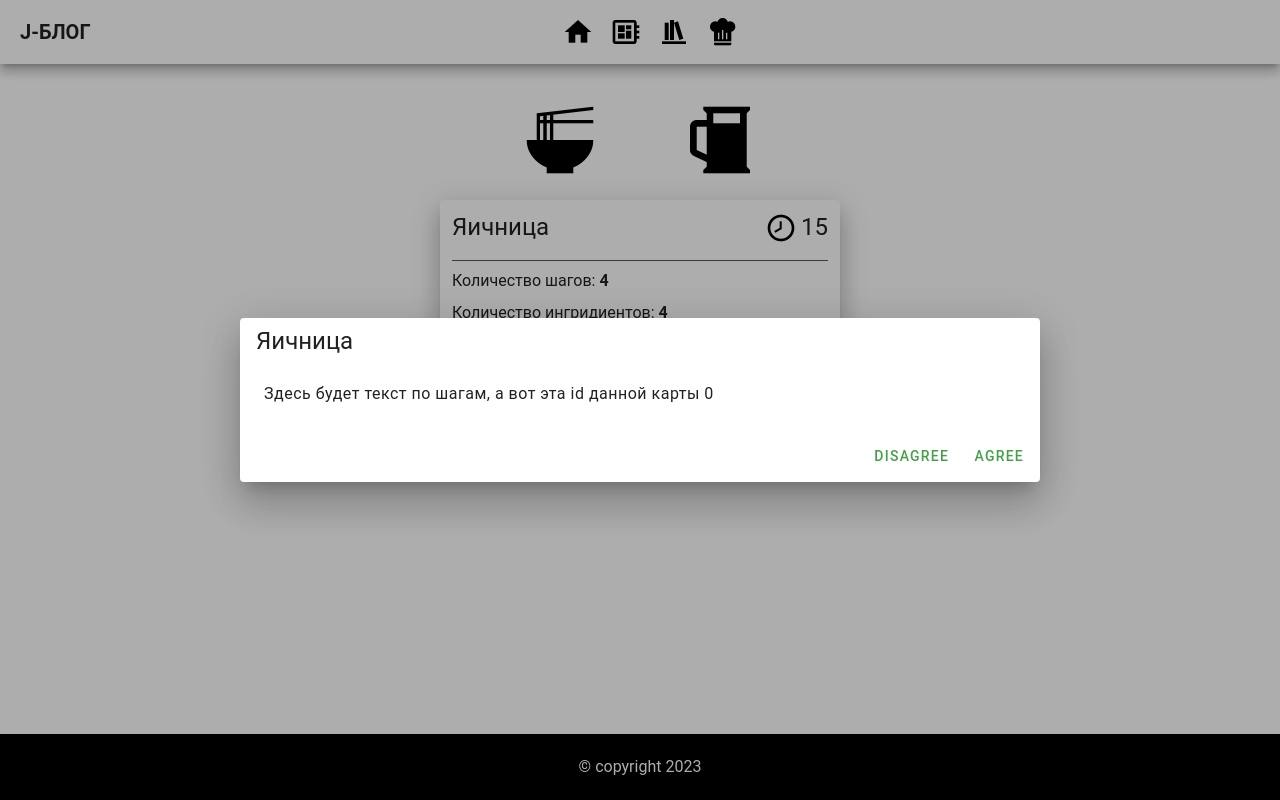
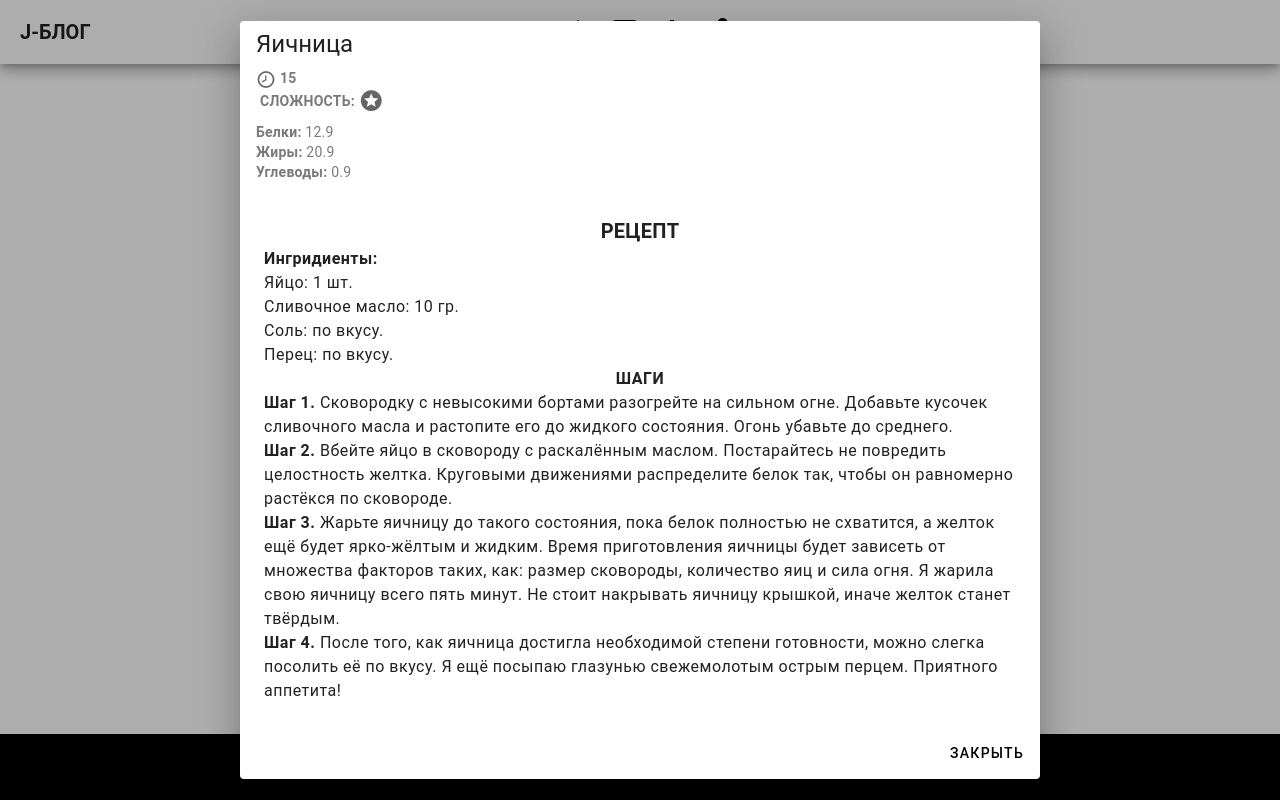
Before and after one commit to Potapov-AA/J-BLOG, a Vue app: page /recipes in a window 1280 px wide. Both pictures are taken after a click on the button "ПОДРОБНЕЕ". Built offline with nearby package versions, Linux system fonts and the light colour scheme.

Commit message:
Полностью настроено модальное окно подробного отображения рецепта

```diff
--- a/src/components/RecipeModalDialogComponent.vue
+++ b/src/components/RecipeModalDialogComponent.vue
@@ -17,7 +17,7 @@ export default {
 
 <template>
   <v-row justify="center">
-    <v-dialog v-model="dialog" width="800">
+    <v-dialog v-model="dialog" scrollable width="800">
       <template v-slot:activator="{ props }">
         <v-btn color="primary" v-bind="props"> Подробнее </v-btn>
       </template>
@@ -28,17 +28,92 @@ export default {
           </span>
           <span v-else class="text-h5">{{ recipes.drinks[id].title }}</span>
         </v-card-title>
+        <v-card-subtitle>
+          <div v-if="isFood">
+            <div>
+              <v-icon size="20" color="black">
+                mdi-clock-time-eight-outline
+              </v-icon>
+              <strong class="ml-1">
+                {{ recipes.foods[id].time }}
+              </strong>
+            </div>
+            <div>
+              <strong class="ml-1 text-uppercase"> сложность: </strong>
+              <v-icon
+                v-for="i in recipes.foods[id].difficulty"
+                :key="i"
+                size="25"
+                color="black"
+                class="pb-1"
+              >
+                mdi-star-circle
+              </v-icon>
+            </div>
+          </div>
+          <div v-else>
+            <div>
+              <strong class="ml-1 text-uppercase"> сложность: </strong>
+              <v-icon
+                v-for="i in recipes.drinks[id].difficulty"
+                :key="i"
+                size="25"
+                color="black"
+                class="pb-1"
+              >
+                mdi-star-circle
+              </v-icon>
+            </div>
+          </div>
+
+          <div class="pt-2" v-if="isFood">
+            <strong>Белки: </strong>{{ recipes.foods[id].calories.proteins
+            }}<br />
+            <strong>Жиры: </strong>{{ recipes.foods[id].calories.fats }}<br />
+            <strong>Углеводы: </strong
+            >{{ recipes.foods[id].calories.carbohydrates }}
+          </div>
+        </v-card-subtitle>
+
         <v-card-text>
-          Здесь будет текст по шагам, а вот эта id данной карты
-          {{ id }}
+          <div>
+            <p class="text-center text-uppercase text-h6 mt-4"><b>рецепт</b></p>
+          </div>
+
+          <div v-if="isFood">
+            <p><b>Ингридиенты:</b></p>
+            <p v-for="i in recipes.foods[id].ingridients" :key="i">
+              {{ i[0] }}: <span v-if="!isNaN(i[1])">{{ i[1] }}</span> {{ i[2] }}.
+            </p>
+          </div>
+          <div v-else>
+            <p><b>Ингридиенты:</b></p>
+            <p v-for="i in recipes.drinks[id].ingridients" :key="i">
+              {{ i[0] }}: <span v-if="!isNaN(i[1])">{{ i[1] }}</span> {{ i[2] }}.
+            </p>
+          </div>
+
+          <div v-if="isFood">
+            <p class="text-center text-uppercase text-h7"><b>Шаги</b></p>
+            <p v-for="i in recipes.foods[id].steps" :key="i">
+              <b>Шаг {{ recipes.foods[id].steps.indexOf(i) + 1 }}.</b>
+              {{ i }}
+            </p>
+          </div>
+          <div v-else>
+            <p class="text-center text-uppercase text-h7"><b>Шаги</b></p>
+            <p v-for="i in recipes.drinks[id].steps" :key="i">
+              <b>Шаг {{ recipes.drinks[id].steps.indexOf(i) + 1 }}.</b>
+              {{ i }}
+            </p>
+          </div>
+
         </v-card-text>
+
         <v-card-actions>
           <v-spacer></v-spacer>
-          <v-btn color="green-darken-1" variant="text" @click="dialog = false">
-            Disagree
-          </v-btn>
-          <v-btn color="green-darken-1" variant="text" @click="dialog = false">
-            Agree
+          <v-btn color="black" variant="text" @click="dialog = false">
+            Закрыть
           </v-btn>
         </v-card-actions>
       </v-card>
```
